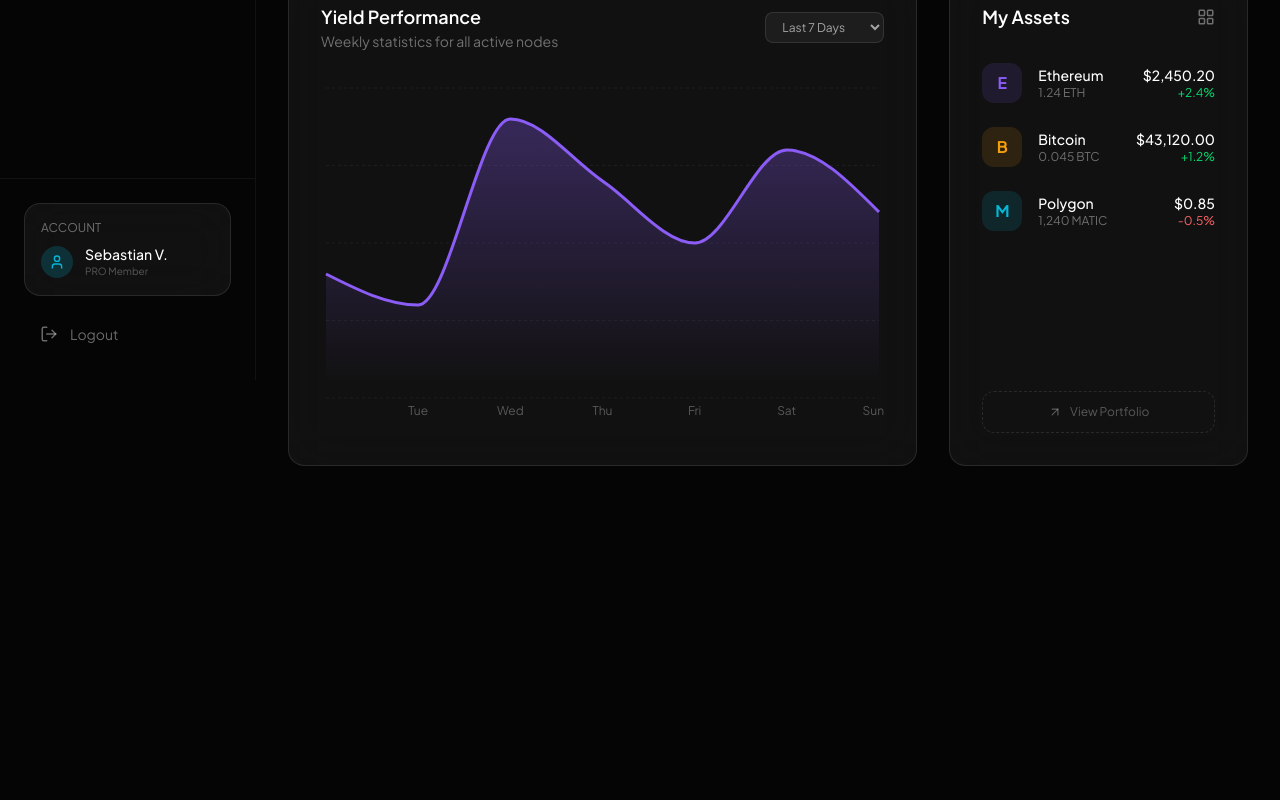
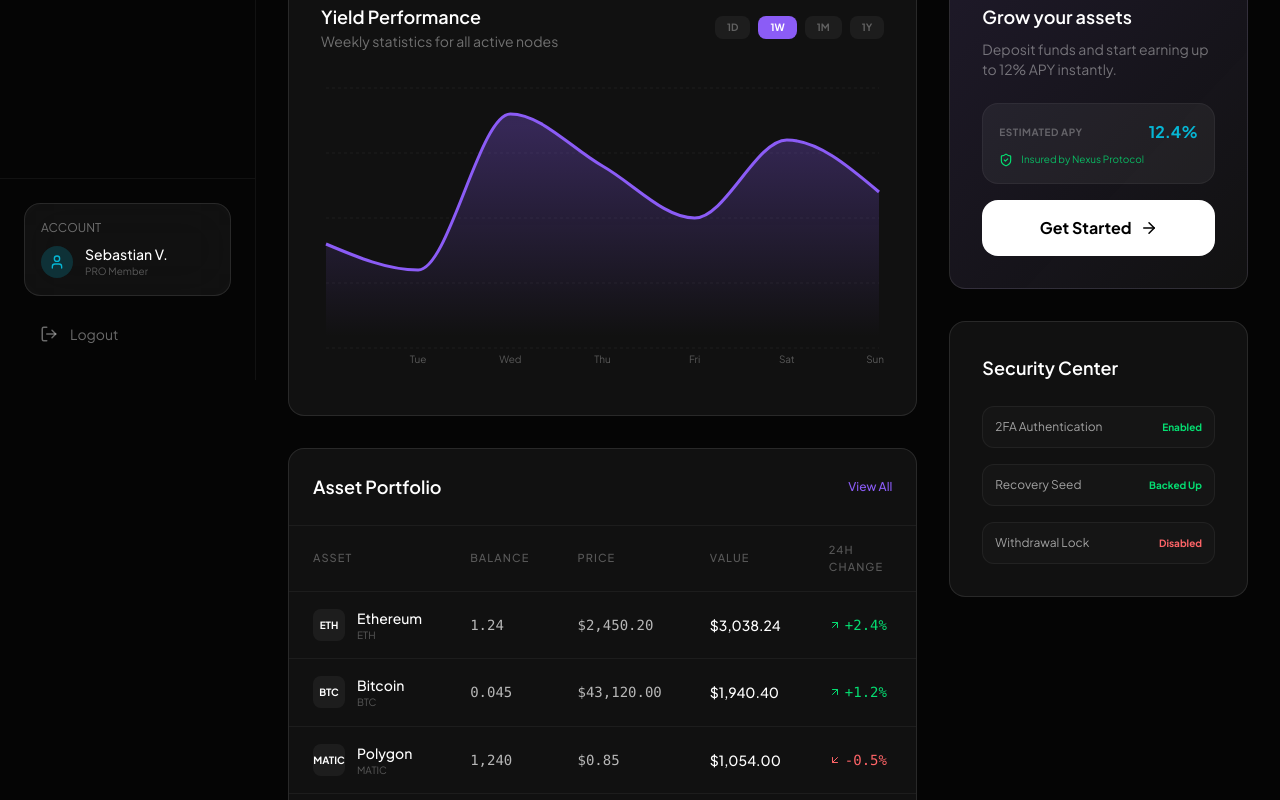
Before and after one commit to sebastianvasquezechavarria1234/nexus, a Next.js app: page / in a window 1280 px wide. Shown: the part 420-1220 px from the top of the page. Before the commit the page ends 918 px from the top, so only its background shows below. Built offline with nearby package versions, Linux system fonts and the light colour scheme.

Commit message:
feat: add professional modules (Modals, AssetTable, and Widgets)

```diff
--- a/src/app/page.tsx
+++ b/src/app/page.tsx
@@ -1,8 +1,10 @@
 'use client';
 
-import React from 'react';
+import React, { useState } from 'react';
 import DashboardLayout from '@/components/layout/DashboardLayout';
 import StatsCard from '@/components/dashboard/StatsCard';
+import AssetTable from '@/components/dashboard/AssetTable';
+import Modal from '@/components/dashboard/Modal';
 import {
   AreaChart,
   Area,
@@ -13,9 +15,9 @@ import {
   ResponsiveContainer,
 } from 'recharts';
 import { motion } from 'framer-motion';
-import { ArrowUpRight, Wallet, History, LayoutGrid } from 'lucide-react';
+import { Wallet, History, CreditCard, ArrowRight, ShieldCheck } from 'lucide-react';
 
-const data = [
+const chartData = [
   { name: 'Mon', value: 400 },
   { name: 'Tue', value: 300 },
   { name: 'Wed', value: 900 },
@@ -25,16 +27,12 @@ const data = [
   { name: 'Sun', value: 600 },
 ];
 
-const assets = [
-  { name: 'Ethereum', symbol: 'ETH', balance: '1.24', value: '$2,450.20', change: '+2.4%', color: '#8b5cf6' },
-  { name: 'Bitcoin', symbol: 'BTC', balance: '0.045', value: '$43,120.00', change: '+1.2%', color: '#f59e0b' },
-  { name: 'Polygon', symbol: 'MATIC', balance: '1,240', value: '$0.85', change: '-0.5%', color: '#06b6d4' },
-];
+export default function Dashboard() {
+  const [isModalOpen, setIsModalOpen] = useState(false);
 
-export default function Dashboard() {
   return (
     <DashboardLayout>
-      <div className="max-w-[1400px] mx-auto space-y-8">
+      <div className="max-w-[1400px] mx-auto space-y-8 animate-fade-in">
         {/* Welcome Header */}
         <div className="flex flex-col md:flex-row md:items-center justify-between gap-4">
           <div>
@@ -46,7 +44,10 @@ export default function Dashboard() {
               <History size={16} />
               History
             </button>
-            <button className="btn-primary px-5 py-2 text-sm flex items-center gap-2">
+            <button
+              onClick={() => setIsModalOpen(true)}
+              className="btn-primary px-5 py-2 text-sm flex items-center gap-2"
+            >
               <Wallet size={16} />
               Deposit
             </button>
@@ -55,30 +56,34 @@ export default function Dashboard() {
 
         {/* Stats Grid */}
         <div className="grid grid-cols-1 md:grid-cols-2 lg:grid-cols-4 gap-6">
-          <StatsCard label="Total Staking" value="$42,450" change="12.5%" isUp={true} color="nexus-purple" />
+          <StatsCard label="Total Portfolio" value="$42,450" change="12.5%" isUp={true} color="nexus-purple" />
           <StatsCard label="Daily Earnings" value="$124.50" change="2.4%" isUp={true} color="nexus-cyan" />
           <StatsCard label="Active Nodes" value="12" change="1" isUp={true} color="nexus-pink" />
-          <StatsCard label="Risk Factor" value="Low" change="0.2%" isUp={false} color="green-400" />
+          <StatsCard label="Network Uptime" value="99.9%" change="0.2%" isUp={true} color="green-400" />
         </div>
 
-        {/* Charts & Assets Grid */}
-        <div className="grid grid-cols-1 lg:grid-cols-3 gap-8">
-          {/* Main Chart */}
-          <div className="lg:col-span-2 glass p-8">
+        {/* Charts & Portfolio Grid */}
+        <div className="grid grid-cols-1 xl:grid-cols-3 gap-8">
+          {/* Main Chart Section */}
+          <div className="xl:col-span-2 space-y-8">
+            <div className="glass p-8">
               <div className="flex items-center justify-between mb-8">
                 <div>
                   <h3 className="text-lg font-semibold">Yield Performance</h3>
                   <p className="text-sm text-white/40">Weekly statistics for all active nodes</p>
                 </div>
-              <select className="bg-white/5 border border-white/10 rounded-lg px-3 py-1.5 text-xs text-white/60 focus:outline-none">
-                <option>Last 7 Days</option>
-                <option>Last 30 Days</option>
-              </select>
+                <div className="flex gap-2">
+                  {['1D', '1W', '1M', '1Y'].map((range) => (
+                    <button key={range} className={`px-3 py-1 rounded-lg text-[10px] font-bold ${range === '1W' ? 'bg-nexus-purple text-white' : 'bg-white/5 text-white/30 hover:bg-white/10 transition-colors'}`}>
+                      {range}
+                    </button>
+                  ))}
+                </div>
               </div>
 
-            <div className="h-[350px] w-full">
+              <div className="h-[300px] w-full">
                 <ResponsiveContainer width="100%" height="100%">
-                <AreaChart data={data}>
+                  <AreaChart data={chartData}>
                     <defs>
                       <linearGradient id="chartGradient" x1="0" y1="0" x2="0" y2="1">
                         <stop offset="5%" stopColor="#8b5cf6" stopOpacity={0.3}/>
@@ -90,7 +95,7 @@ export default function Dashboard() {
                       dataKey="name"
                       axisLine={false}
                       tickLine={false}
-                    tick={{fill: 'rgba(255,255,255,0.3)', fontSize: 12}}
+                      tick={{fill: 'rgba(255,255,255,0.3)', fontSize: 10}}
                     />
                     <YAxis hide />
                     <Tooltip
@@ -114,49 +119,103 @@ export default function Dashboard() {
               </div>
             </div>
 
-          {/* Asset List */}
-          <div className="glass p-8 flex flex-col">
-            <div className="flex items-center justify-between mb-8">
-              <h3 className="text-lg font-semibold">My Assets</h3>
-              <LayoutGrid size={18} className="text-white/40" />
+            {/* Asset Table Module */}
+            <AssetTable />
           </div>
 
-            <div className="space-y-6 flex-1">
-              {assets.map((asset) => (
-                <motion.div
-                  key={asset.symbol}
-                  whileHover={{ x: 4 }}
-                  className="flex items-center justify-between group cursor-pointer"
-                >
-                  <div className="flex items-center gap-4">
-                    <div
-                      className="w-10 h-10 rounded-xl flex items-center justify-center text-white font-bold"
-                      style={{ backgroundColor: `${asset.color}20`, color: asset.color }}
-                    >
-                      {asset.symbol[0]}
+          {/* Sidebar Modules */}
+          <div className="space-y-8">
+            {/* Quick Deposit Widget */}
+            <div className="glass p-8 bg-gradient-to-br from-nexus-purple/10 to-transparent">
+              <h3 className="text-lg font-semibold mb-2">Grow your assets</h3>
+              <p className="text-sm text-white/40 mb-6">Deposit funds and start earning up to 12% APY instantly.</p>
+              <div className="space-y-4">
+                <div className="bg-white/5 rounded-2xl p-4 border border-white/5">
+                  <div className="flex items-center justify-between mb-2">
+                    <span className="text-[10px] text-white/30 uppercase font-bold tracking-wider">Estimated APY</span>
+                    <span className="text-nexus-cyan font-bold">12.4%</span>
                   </div>
-                    <div>
-                      <p className="text-sm font-medium">{asset.name}</p>
-                      <p className="text-xs text-white/40">{asset.balance} {asset.symbol}</p>
+                  <div className="flex items-center gap-2">
+                    <ShieldCheck size={14} className="text-green-400" />
+                    <span className="text-[10px] text-green-400/80">Insured by Nexus Protocol</span>
                   </div>
                 </div>
-                  <div className="text-right">
-                    <p className="text-sm font-medium">{asset.value}</p>
-                    <p className={`text-xs ${asset.change.startsWith('+') ? 'text-green-400' : 'text-red-400'}`}>
-                      {asset.change}
-                    </p>
-                  </div>
-                </motion.div>
-              ))}
-            </div>
-
-            <button className="w-full mt-8 py-3 border border-dashed border-white/10 rounded-xl text-xs text-white/30 hover:text-white hover:border-white/30 transition-all flex items-center justify-center gap-2">
-              <ArrowUpRight size={14} />
-              View Portfolio
+                <button
+                  onClick={() => setIsModalOpen(true)}
+                  className="w-full py-4 bg-white text-black font-bold rounded-2xl flex items-center justify-center gap-2 hover:bg-white/90 transition-all"
+                >
+                  Get Started
+                  <ArrowRight size={18} />
                 </button>
               </div>
             </div>
+
+            {/* Security Module */}
+            <div className="glass p-8">
+              <h3 className="text-lg font-semibold mb-6">Security Center</h3>
+              <div className="space-y-4">
+                {[
+                  { label: '2FA Authentication', status: 'Enabled', color: 'text-green-400' },
+                  { label: 'Recovery Seed', status: 'Backed Up', color: 'text-green-400' },
+                  { label: 'Withdrawal Lock', status: 'Disabled', color: 'text-red-400' },
+                ].map((item) => (
+                  <div key={item.label} className="flex items-center justify-between p-3 rounded-xl bg-white/[0.02] border border-white/5">
+                    <span className="text-xs text-white/60">{item.label}</span>
+                    <span className={`text-[10px] font-bold ${item.color}`}>{item.status}</span>
                   </div>
+                ))}
+              </div>
+            </div>
+          </div>
+        </div>
+      </div>
+
+      {/* Deposit Modal */}
+      <Modal
+        isOpen={isModalOpen}
+        onClose={() => setIsModalOpen(false)}
+        title="Deposit Funds"
+      >
+        <div className="space-y-6">
+          <p className="text-sm text-white/50">Select your preferred payment method to add funds to your Nexus wallet.</p>
+
+          <div className="grid grid-cols-2 gap-4">
+            <button className="glass p-4 text-left hover:bg-white/10 transition-all group">
+              <div className="w-10 h-10 rounded-xl bg-nexus-purple/20 flex items-center justify-center mb-4 text-nexus-purple group-hover:scale-110 transition-transform">
+                <CreditCard size={20} />
+              </div>
+              <p className="text-sm font-semibold">Credit Card</p>
+              <p className="text-[10px] text-white/30">Instant deposit</p>
+            </button>
+            <button className="glass p-4 text-left hover:bg-white/10 transition-all group">
+              <div className="w-10 h-10 rounded-xl bg-nexus-cyan/20 flex items-center justify-center mb-4 text-nexus-cyan group-hover:scale-110 transition-transform">
+                <Wallet size={20} />
+              </div>
+              <p className="text-sm font-semibold">Crypto Wallet</p>
+              <p className="text-[10px] text-white/30">BTC, ETH, MATIC</p>
+            </button>
+          </div>
+
+          <div className="bg-white/5 p-4 rounded-2xl border border-white/5">
+            <div className="flex items-center justify-between mb-4">
+              <span className="text-sm text-white/60">Amount</span>
+              <span className="text-xs text-nexus-purple font-bold">Max</span>
+            </div>
+            <div className="flex items-center gap-3">
+              <input
+                type="number"
+                placeholder="0.00"
+                className="bg-transparent text-2xl font-bold w-full focus:outline-none"
+              />
+              <span className="text-lg font-bold text-white/30">USD</span>
+            </div>
+          </div>
+
+          <button className="btn-primary w-full py-4 text-base">
+            Confirm Transaction
+          </button>
+        </div>
+      </Modal>
     </DashboardLayout>
   );
 }
--- /dev/null
+++ b/src/components/dashboard/AssetTable.tsx
@@ -0,0 +1,76 @@
+'use client';
+
+import React from 'react';
+import { MoreHorizontal, ArrowUpRight, ArrowDownLeft } from 'lucide-react';
+
+const assets = [
+  { id: 1, name: 'Ethereum', symbol: 'ETH', balance: '1.24', price: '$2,450.20', value: '$3,038.24', change: '+2.4%', status: 'active' },
+  { id: 2, name: 'Bitcoin', symbol: 'BTC', balance: '0.045', price: '$43,120.00', value: '$1,940.40', change: '+1.2%', status: 'active' },
+  { id: 3, name: 'Polygon', symbol: 'MATIC', balance: '1,240', price: '$0.85', value: '$1,054.00', change: '-0.5%', status: 'active' },
+  { id: 4, name: 'Solana', symbol: 'SOL', balance: '12.5', price: '$98.00', value: '$1,225.00', change: '+8.4%', status: 'active' },
+  { id: 5, name: 'Cardano', symbol: 'ADA', balance: '2,500', price: '$0.45', value: '$1,125.00', change: '-1.2%', status: 'inactive' },
+];
+
+export default function AssetTable() {
+  return (
+    <div className="glass overflow-hidden">
+      <div className="p-6 border-b border-white/5 flex items-center justify-between">
+        <h3 className="text-lg font-semibold">Asset Portfolio</h3>
+        <button className="text-xs text-nexus-purple font-medium hover:underline">View All</button>
+      </div>
+      <div className="overflow-x-auto">
+        <table className="w-full text-left border-collapse">
+          <thead>
+            <tr className="border-b border-white/5 text-[11px] text-white/30 uppercase tracking-widest">
+              <th className="px-6 py-4 font-medium">Asset</th>
+              <th className="px-6 py-4 font-medium">Balance</th>
+              <th className="px-6 py-4 font-medium">Price</th>
+              <th className="px-6 py-4 font-medium">Value</th>
+              <th className="px-6 py-4 font-medium">24h Change</th>
+              <th className="px-6 py-4 font-medium">Status</th>
+              <th className="px-6 py-4 font-medium"></th>
+            </tr>
+          </thead>
+          <tbody className="text-sm">
+            {assets.map((asset) => (
+              <tr key={asset.id} className="border-b border-white/5 hover:bg-white/[0.02] transition-colors group">
+                <td className="px-6 py-4">
+                  <div className="flex items-center gap-3">
+                    <div className="w-8 h-8 rounded-lg bg-white/5 flex items-center justify-center font-bold text-[10px]">
+                      {asset.symbol}
+                    </div>
+                    <div>
+                      <p className="font-medium">{asset.name}</p>
+                      <p className="text-[10px] text-white/30">{asset.symbol}</p>
+                    </div>
+                  </div>
+                </td>
+                <td className="px-6 py-4 font-mono text-white/70">{asset.balance}</td>
+                <td className="px-6 py-4 font-mono text-white/70">{asset.price}</td>
+                <td className="px-6 py-4 font-medium">{asset.value}</td>
+                <td className="px-6 py-4">
+                  <div className={`flex items-center gap-1 ${asset.change.startsWith('+') ? 'text-green-400' : 'text-red-400'}`}>
+                    {asset.change.startsWith('+') ? <ArrowUpRight size={12} /> : <ArrowDownLeft size={12} />}
+                    <span className="font-mono">{asset.change}</span>
+                  </div>
+                </td>
+                <td className="px-6 py-4">
+                  <span className={`px-2 py-0.5 rounded-full text-[10px] font-medium capitalize ${
+                    asset.status === 'active' ? 'bg-green-400/10 text-green-400' : 'bg-white/5 text-white/30'
+                  }`}>
+                    {asset.status}
+                  </span>
+                </td>
+                <td className="px-6 py-4 text-right">
+                  <button className="p-1.5 hover:bg-white/5 rounded-lg text-white/20 hover:text-white transition-colors">
+                    <MoreHorizontal size={16} />
+                  </button>
+                </td>
+              </tr>
+            ))}
+          </tbody>
+        </table>
+      </div>
+    </div>
+  );
+}
--- /dev/null
+++ b/src/components/dashboard/Modal.tsx
@@ -0,0 +1,47 @@
+'use client';
+
+import React from 'react';
+import { motion, AnimatePresence } from 'framer-motion';
+import { X } from 'lucide-react';
+
+interface ModalProps {
+  isOpen: boolean;
+  onClose: () => void;
+  title: string;
+  children: React.ReactNode;
+}
+
+export default function Modal({ isOpen, onClose, title, children }: ModalProps) {
+  return (
+    <AnimatePresence>
+      {isOpen && (
+        <div className="fixed inset-0 z-[100] flex items-center justify-center p-4">
+          <motion.div
+            initial={{ opacity: 0 }}
+            animate={{ opacity: 1 }}
+            exit={{ opacity: 0 }}
+            onClick={onClose}
+            className="absolute inset-0 bg-[#000]/60 backdrop-blur-sm"
+          />
+          <motion.div
+            initial={{ opacity: 0, scale: 0.95, y: 20 }}
+            animate={{ opacity: 1, scale: 1, y: 0 }}
+            exit={{ opacity: 0, scale: 0.95, y: 20 }}
+            className="relative w-full max-w-lg glass bg-[#0a0a0a] p-8 shadow-2xl border-white/10"
+          >
+            <div className="flex items-center justify-between mb-6">
+              <h2 className="text-xl font-bold">{title}</h2>
+              <button
+                onClick={onClose}
+                className="p-2 hover:bg-white/5 rounded-lg transition-colors text-white/40 hover:text-white"
+              >
+                <X size={20} />
+              </button>
+            </div>
+            {children}
+          </motion.div>
+        </div>
+      )}
+    </AnimatePresence>
+  );
+}
```
Lines whose indentation alone changed are shown as unchanged.
